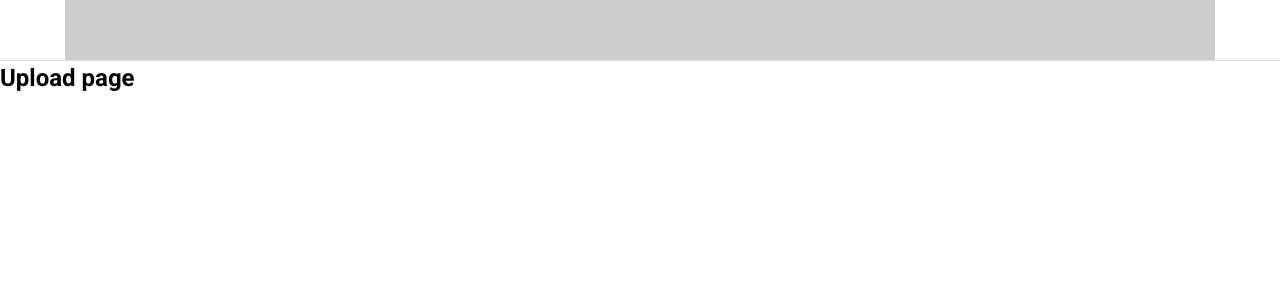
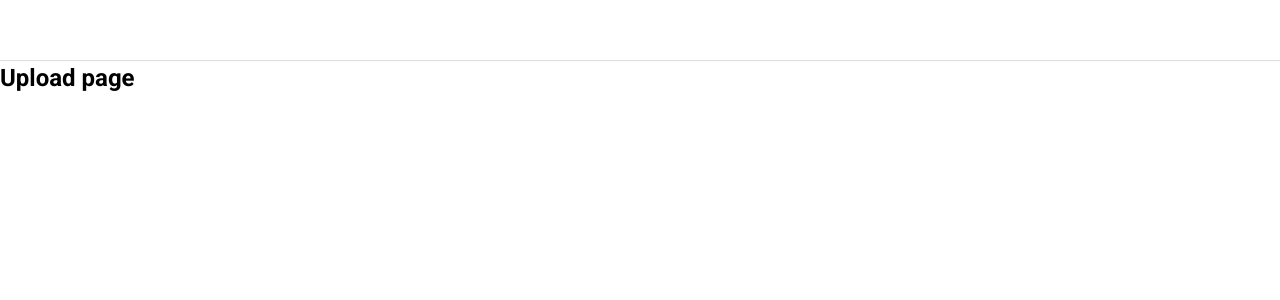
Before and after one commit to RealHuyPhan/tiktok-ui-clone, a React (Create React App) app: page /upload in a window 1280 px wide. Shown: the top 300 px of the page. Built offline with nearby package versions, Linux system fonts and the light colour scheme.

Commit message:
Layout scss

```diff
--- a/src/components/GlobalStyles/GlobalStyles.scss
+++ b/src/components/GlobalStyles/GlobalStyles.scss
@@ -3,6 +3,10 @@
 
 :root {
     --primary: #fe2c55;
+
+    // Default layout
+    --default-layout-header-height: 60px;
+    --default-layout-width: 1150px;
 }
 
 * {
--- a/src/components/Layout/DefaultLayout/DefaultLayout.module.scss
+++ b/src/components/Layout/DefaultLayout/DefaultLayout.module.scss
@@ -5,7 +5,7 @@
 }
 
 .container {
-    width: 1150px;
+    width: var(--default-layout-width);
     display: flex;
 }
 
--- a/src/components/Layout/components/Header/Header.module.scss
+++ b/src/components/Layout/components/Header/Header.module.scss
@@ -1,6 +1,6 @@
 .wrapper {
     width: 100%;
-    height: 60px;
+    height: var(--default-layout-header-height, 60px);
     box-shadow: 0px 1px 1px rgb(0 0 0 / 12%);
     display: flex;
     justify-content: center;
@@ -8,6 +8,5 @@
 
 .inner {
     height: 100%;
-    width: 1150px;
-    background-color: #ccc;
+    width: var(--default-layout-width);
 }
```
